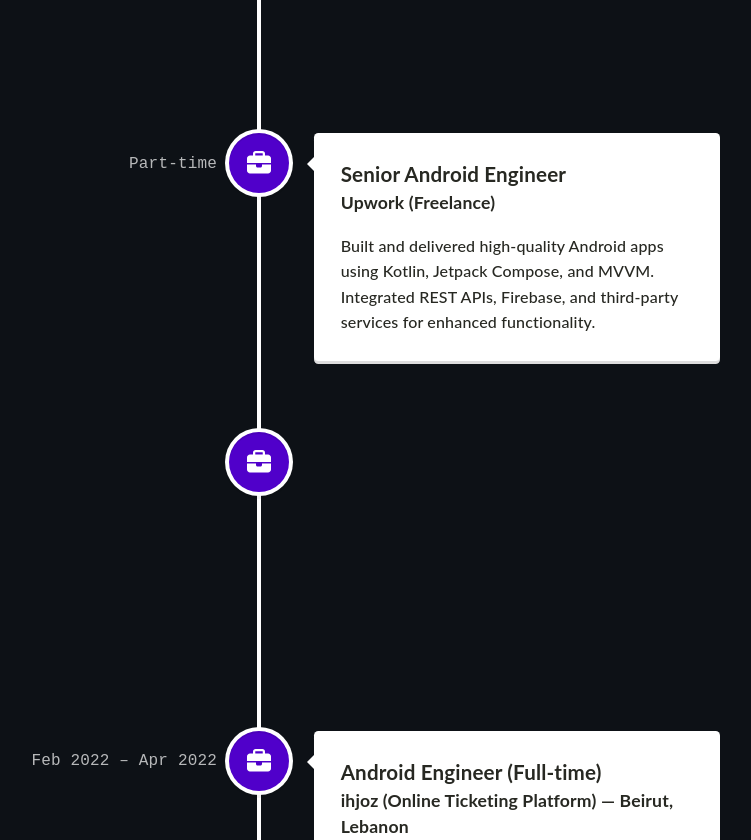
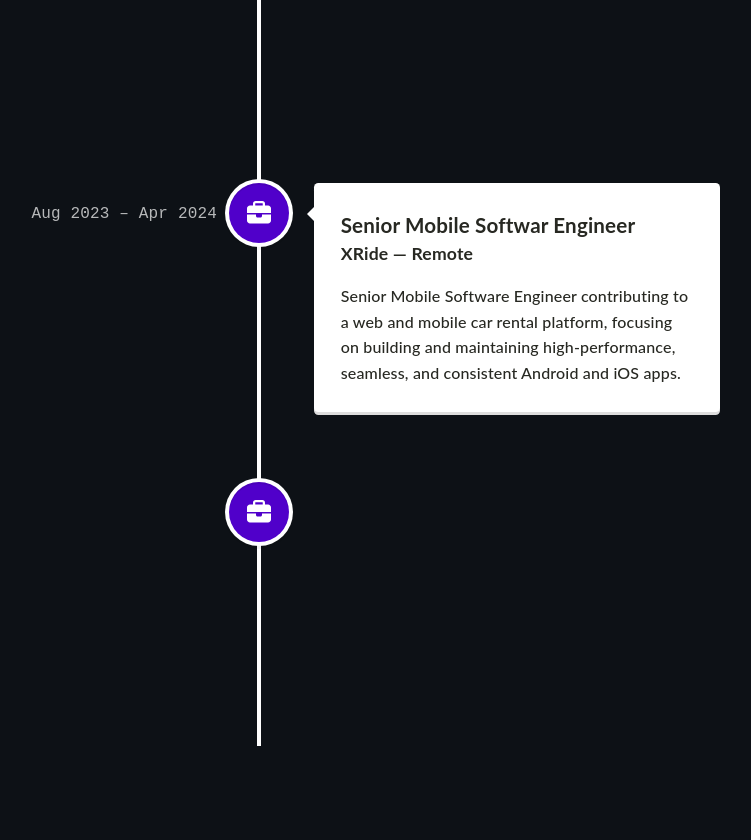
Before and after one commit to mohamadjamous/Portfolio-Website, a React (Create React App) app: page / in a window 1280 px wide. Shown: the part 1960-2800 px from the top of the page, without its empty margins (381-1132 px from the left). Built offline with nearby package versions, Linux system fonts and the light colour scheme.

Commit message:
feat: update information

```diff
--- a/src/components/Contact.tsx
+++ b/src/components/Contact.tsx
@@ -56,8 +56,8 @@
         <p>Got a project waiting to be realized? Let's collaborate and make it happen!</p>
 
         <div className="contact-info">
-          <p><strong>Email:</strong> mohamad.e.jamous@gmail.com</p>
-          <p><strong>Phone:</strong> +96171686459</p>
+          <p><strong>Email:</strong> mohamadjamous.engineer@gmail.com</p>
+          {/* <p><strong>Phone:</strong> +96171686459</p> */}
         </div>
 
         <Box
--- a/src/components/Footer.tsx
+++ b/src/components/Footer.tsx
@@ -8,7 +8,7 @@
     <footer>
       <div>
         <a href="https://github.com/mohamadjamous" target="_blank" rel="noreferrer"><GitHubIcon/></a>
-        <a href="https://www.linkedin.com/in/mohamad-jamous-108488214/" target="_blank" rel="noreferrer"><LinkedInIcon/></a>
+        <a href="https://www.linkedin.com/in/mohamad-jamous-55b66938a/" target="_blank" rel="noreferrer"><LinkedInIcon/></a>
       </div>
 
     </footer>
--- a/src/components/Main.tsx
+++ b/src/components/Main.tsx
@@ -14,14 +14,14 @@
         <div className="content">
           <div className="social_icons">
             <a href="https://github.com/mohamadjamous" target="_blank" rel="noreferrer"><GitHubIcon/></a>
-            <a href="https://www.linkedin.com/in/mohamad-jamous-108488214/" target="_blank" rel="noreferrer"><LinkedInIcon/></a>
+            <a href="https://www.linkedin.com/in/mohamad-jamous-55b66938a/" target="_blank" rel="noreferrer"><LinkedInIcon/></a>
           </div>
           <h1>Mohamad Jamous</h1>
-          <p>Software Engineer - Mobile (Android & iOS)</p>
+          <p>Android Software Engineer</p>
 
           <div className="mobile_social_icons">
             <a href="https://github.com/mohamadjamous" target="_blank" rel="noreferrer"><GitHubIcon/></a>
-            <a href="https://www.linkedin.com/in/mohamad-jamous-108488214/" target="_blank" rel="noreferrer"><LinkedInIcon/></a>
+            <a href="https://www.linkedin.com/in/mohamad-jamous-55b66938a/" target="_blank" rel="noreferrer"><LinkedInIcon/></a>
           </div>
         </div>
       </div>
--- a/src/components/Project.tsx
+++ b/src/components/Project.tsx
@@ -18,12 +18,6 @@
         <div className="projects-grid">
 
             <div className="project">
-                <a href="https://github.com/mohamadjamous/GoogleRepoList" target="_blank" rel="noreferrer"><img src={mock05} className="zoom" alt="thumbnail" width="100%"/></a>
-                <a href="https://github.com/mohamadjamous/GoogleRepoList" target="_blank" rel="noreferrer"><h2>GoogleRepoList</h2></a>
-                <p>A modern Android app built with Jetpack Compose, Kotlin, and Material 3 that displays repositories from Google's GitHub organization.</p>
-            </div>
-
-            <div className="project">
                 <a href="https://github.com/mohamadjamous/NoteApp" target="_blank" rel="noreferrer"><img src={mock01} className="zoom" alt="thumbnail" width="100%"/></a>
                 <a href="https://github.com/mohamadjamous/NoteApp" target="_blank" rel="noreferrer"><h2>NoteApp</h2></a>
                 <p>A modern Note Taking App built with MVVM, Clean Architecture, and Jetpack Compose, using Dagger Hilt for dependency injection. Supports CRUD operations with Room Database, plus advanced filtering options.</p>
@@ -39,11 +33,7 @@
                 <a href="https://github.com/mohamadjamous/WeatherApp" target="_blank" rel="noreferrer"><h2>WeatherApp</h2></a>
                 <p>A simple iOS app that retrieves and displays the current weather based on the user’s location. Built using Swift and SwiftUI, with data fetched from a weather API.</p>
             </div>
-            <div className="project">
-                <a href="https://github.com/mohamadjamous/Kotlin-Social-Connect" target="_blank" rel="noreferrer"><img src={mock02} className="zoom" alt="thumbnail" width="100%"/></a>
-                <a href="https://github.com/mohamadjamous/Kotlin-Social-Connect" target="_blank" rel="noreferrer"><h2>KotlinSocial</h2></a>
-                <p>KotlinSocial is a cross-platform Instagram clone built using Kotlin Multiplatform (KMP). This app showcases the potential of shared codebases for Android and iOS while maintaining a sleek, modern design inspired by Instagram's functionality and aesthetics.</p>
-            </div>
+
 
         </div>
     </div>
--- a/src/components/Timeline.tsx
+++ b/src/components/Timeline.tsx
@@ -11,6 +11,7 @@
     <div id="history">
       <div className="items-container">
         <h1>Career History</h1>
+
         <VerticalTimeline>
           <VerticalTimelineElement
             className="vertical-timeline-element--work"
@@ -20,25 +21,10 @@
             iconStyle={{ background: '#5000ca', color: 'rgb(39, 40, 34)' }}
             icon={<FontAwesomeIcon icon={faBriefcase} />}
           >
-            <h3 className="vertical-timeline-element-title">Senior Android Engineer (Full-time)</h3>
-            <h4 className="vertical-timeline-element-subtitle">Neelwafurat (E-commerce Marketplace) — Beirut, Lebanon</h4>
+            <h3 className="vertical-timeline-element-title">Senior Android Software Engineer</h3>
+            <h4 className="vertical-timeline-element-subtitle">Neelwafurat — Beirut, Lebanon</h4>
             <p>
-              Worked on 7+ Android apps including Firebase, authentication, RESTful web services, and an eBook Reader app.
-              Published 4+ Android apps to production.
-            </p>
-          </VerticalTimelineElement>
-
-          <VerticalTimelineElement
-            className="vertical-timeline-element--work"
-            date="Part-time"
-            iconStyle={{ background: '#5000ca', color: 'rgb(39, 40, 34)' }}
-            icon={<FontAwesomeIcon icon={faBriefcase} />}
-          >
-            <h3 className="vertical-timeline-element-title">Senior Android Engineer</h3>
-            <h4 className="vertical-timeline-element-subtitle">Upwork (Freelance)</h4>
-            <p>
-              Built and delivered high-quality Android apps using Kotlin, Jetpack Compose, and MVVM.
-              Integrated REST APIs, Firebase, and third-party services for enhanced functionality.
+              As a Senior Android Software Engineer at Neelwafurat, I contribute to the development of multiple Android applications, leveraging Firebase, RESTful APIs, authentication systems, and Android-specific features such as Book Reader functionality. I have collaborated on and managed 7+ apps.
             </p>
           </VerticalTimelineElement>
 
@@ -48,11 +34,10 @@
             iconStyle={{ background: '#5000ca', color: 'rgb(39, 40, 34)' }}
             icon={<FontAwesomeIcon icon={faBriefcase} />}
           >
-            <h3 className="vertical-timeline-element-title">Senior Mobile Engineer (Part-time)</h3>
-            <h4 className="vertical-timeline-element-subtitle">XRide — Remote (Car Rental Platform)</h4>
+            <h3 className="vertical-timeline-element-title">Senior Mobile Softwar Engineer</h3>
+            <h4 className="vertical-timeline-element-subtitle">XRide — Remote</h4>
             <p>
-              Worked on a mobile & web car rental platform where travelers could search and book cars from rental companies.
-              Maintained and developed native mobile apps for both iOS and Android.
+              Senior Mobile Software Engineer contributing to a web and mobile car rental platform, focusing on building and maintaining high-performance, seamless, and consistent Android and iOS apps.
             </p>
           </VerticalTimelineElement>
 
@@ -62,11 +47,10 @@
             iconStyle={{ background: '#5000ca', color: 'rgb(39, 40, 34)' }}
             icon={<FontAwesomeIcon icon={faBriefcase} />}
           >
-            <h3 className="vertical-timeline-element-title">Android Engineer (Full-time)</h3>
-            <h4 className="vertical-timeline-element-subtitle">ihjoz (Online Ticketing Platform) — Beirut, Lebanon</h4>
+            <h3 className="vertical-timeline-element-title">Senior Android Software Engineer</h3>
+            <h4 className="vertical-timeline-element-subtitle">ihjoz — Beirut, Lebanon</h4>
             <p>
-              Built and consulted on Android apps using Kotlin, Java, Jetpack Compose, and Coroutines.
-              Focused on smooth user experiences and performance improvements.
+              Providing consulting, development, and architecture services for Android applications using Kotlin, Java, Jetpack Compose, and Coroutines.
             </p>
           </VerticalTimelineElement>
         </VerticalTimeline>
```
